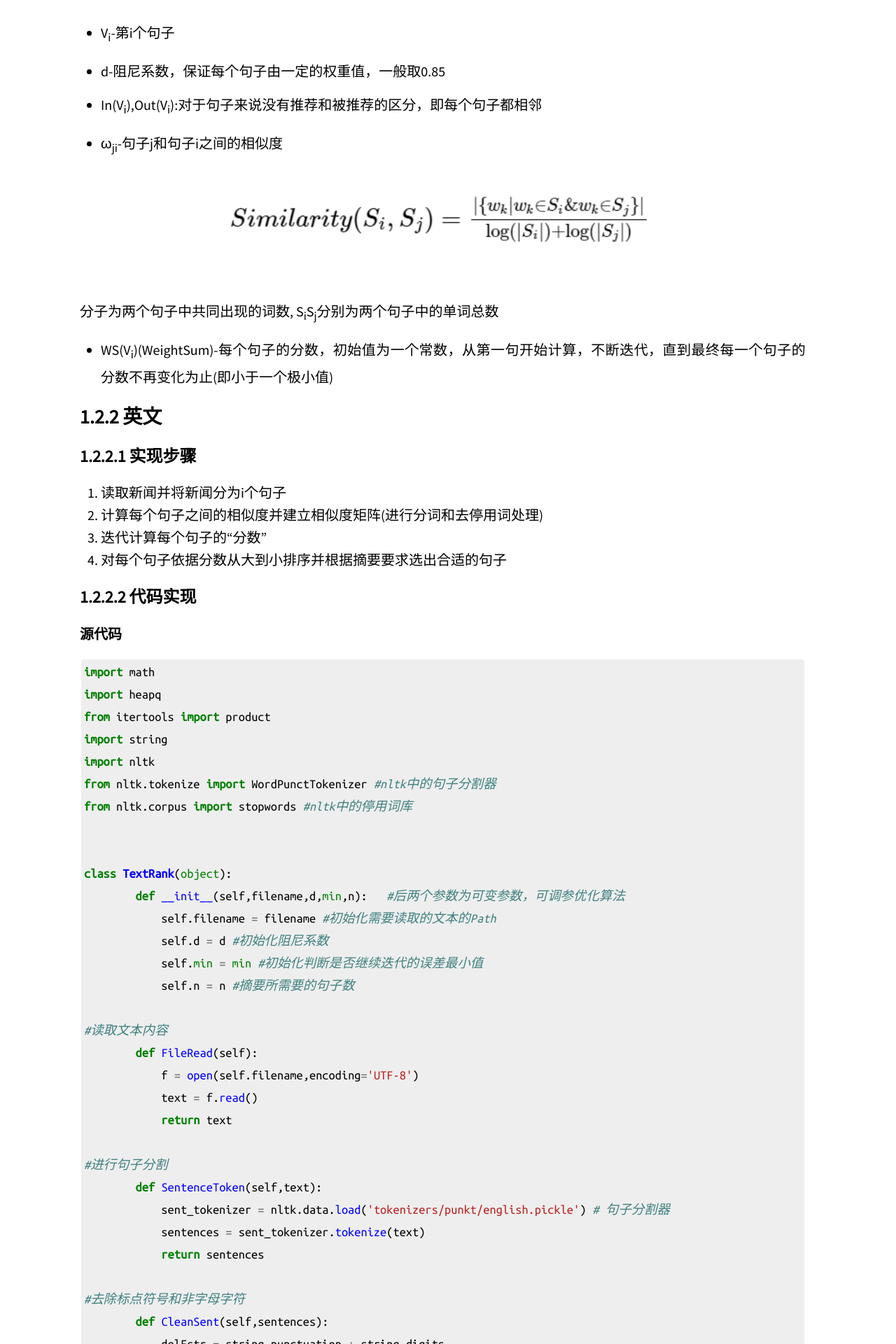
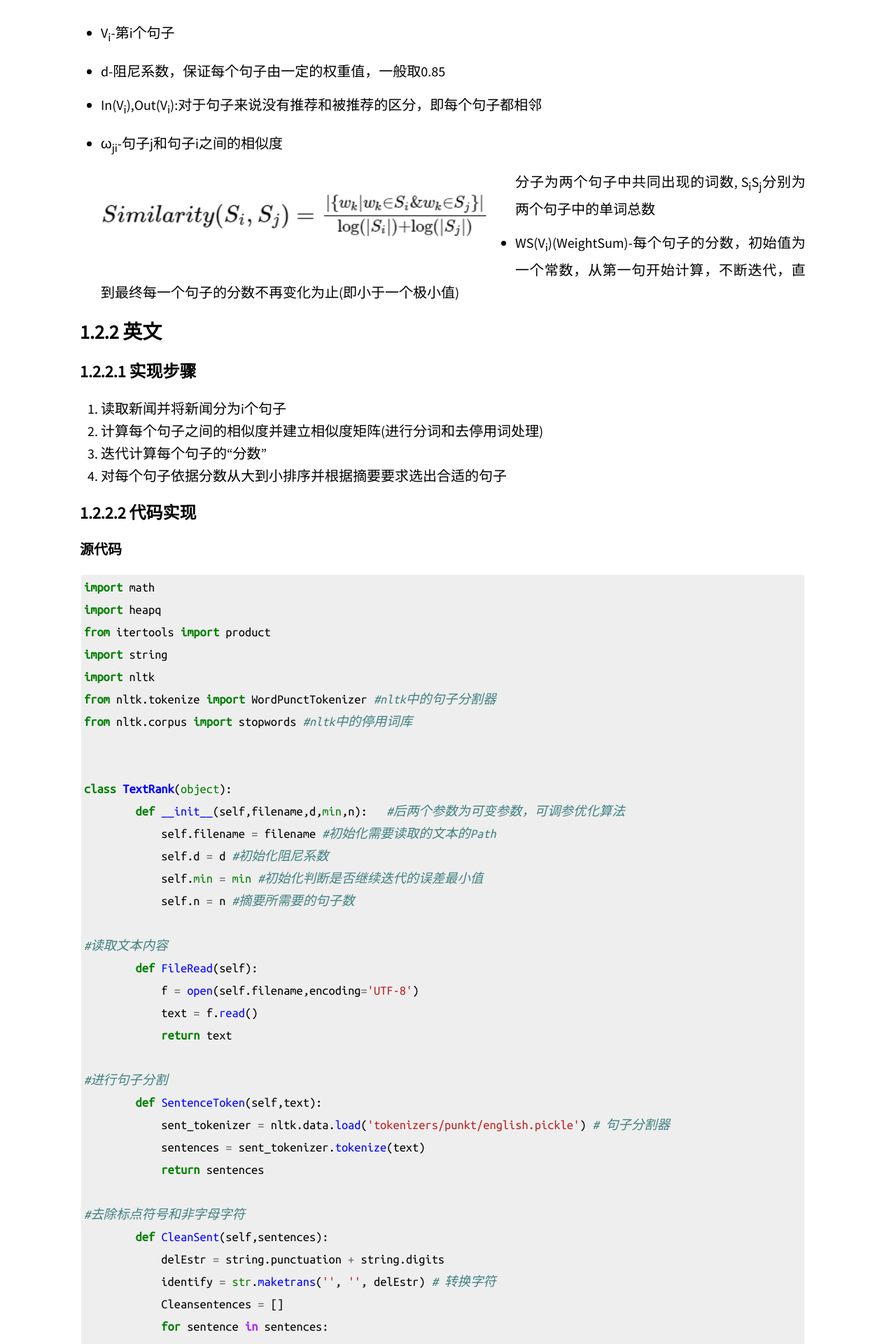
Before and after one commit to Cr7-joker/Cr7-joker.github.io, a Jekyll site: the page built from _posts/2019-02-06-News abstract extraction/2019-02-06-News abstract extraction.md, in a window 1280 px wide. Shown: the part 1219-3139 px from the top of the page at 70% size. Built offline with Jekyll 4.4.1, drawn with Linux system fonts in a browser that asks for light colours; our own code applies the rules of GitHub Pages for plain Markdown files; formulas are drawn with MathJax 3; a script that is not in the unit is left out.

Commit message:
try commit

```diff
--- a/_posts/2019-02-06-News abstract extraction/2019-02-06-News abstract extraction.md
+++ b/_posts/2019-02-06-News abstract extraction/2019-02-06-News abstract extraction.md
@@ -24,7 +24,7 @@ TextRank 算法是一种**用于文本的基于图**的排序算法。其基本
 
 ### TextRank公式：
 
-<img src="https://raw.githubusercontent.com/Cr7-joker/Cr7-joker.github.io/master/_posts/2019-02-06-News%20abstract%20extraction/assert/T1.png" width="75%" alt="TextRank公式">
+<img src="https://raw.githubusercontent.com/Cr7-joker/Cr7-joker.github.io/master/_posts/2019-02-06-News%20abstract%20extraction/assert/T1.png" width="75%" alt="TextRank公式" >
 
 * V<sub>i</sub>-第i个句子
 
@@ -34,9 +34,8 @@ TextRank 算法是一种**用于文本的基于图**的排序算法。其基本
 
 * ω<sub>ji</sub>-句子j和句子i之间的相似度
 
-<img src="https://raw.githubusercontent.com/Cr7-joker/Cr7-joker.github.io/master/_posts/2019-02-06-News%20abstract%20extraction/assert/T2.png" width="65%" alt="相似度计算公式">
+<img src="https://raw.githubusercontent.com/Cr7-joker/Cr7-joker.github.io/master/_posts/2019-02-06-News%20abstract%20extraction/assert/T2.png" width="60%" alt="相似度计算公式" align="left">
 
-  <br/>
   分子为两个句子中共同出现的词数, S<sub>i</sub>S<sub>j</sub>分别为两个句子中的单词总数
 
 * WS(V<sub>i</sub>)(WeightSum)-每个句子的分数，初始值为一个常数，从第一句开始计算，不断迭代，直到最终每一个句子的分数不再变化为止(即小于一个极小值)
```
